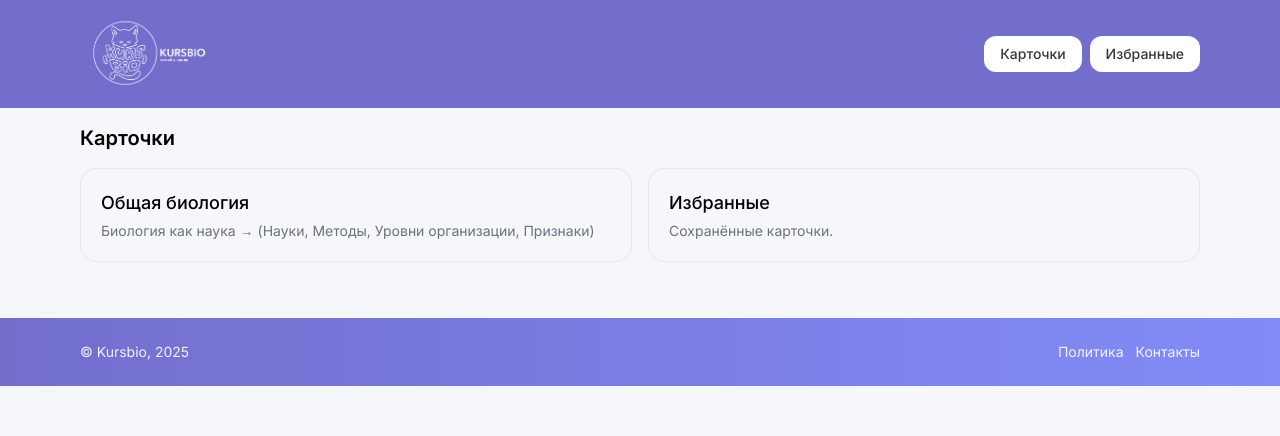
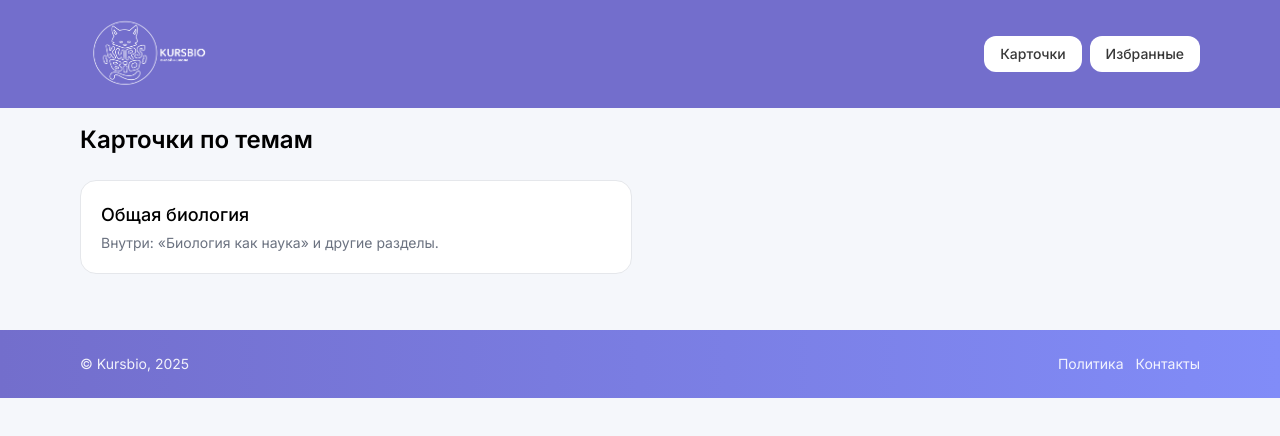
Before and after one commit to Cavor789/kursbio-flashcards, a Next.js app: page /cards in a window 1280 px wide. Shown: the top 436 px of the page. Built offline with nearby package versions, Linux system fonts and the light colour scheme.

Commit message:
Update page.tsx

```diff
--- a/app/cards/page.tsx
+++ b/app/cards/page.tsx
@@ -1,18 +1,26 @@
+import Link from 'next/link';
+
 export default function CardsIndex() {
   return (
-    <section className="space-y-4">
-      <h1 className="text-xl font-semibold">Карточки</h1>
-      <div className="grid gap-4 sm:grid-cols-2">
-        <a href="/cards/bio" className="p-5 rounded-2xl border hover:shadow block">
+    <section className="space-y-6">
+      <h1 className="text-2xl font-semibold">Карточки по темам</h1>
+
+      <div className="grid grid-cols-1 md:grid-cols-2 gap-4">
+        {/* Общая биология */}
+        <Link href="/biology" className="block p-5 rounded-2xl border hover:shadow bg-white">
           <div className="text-lg font-medium">Общая биология</div>
           <div className="text-sm text-gray-500 mt-1">
-            Биология как наука → (Науки, Методы, Уровни организации, Признаки)
+            Внутри: «Биология как наука» и другие разделы.
           </div>
-        </a>
-        <a href="/favorites" className="p-5 rounded-2xl border hover:shadow block">
-          <div className="text-lg font-medium">Избранные</div>
-          <div className="text-sm text-gray-500 mt-1">Сохранённые карточки.</div>
-        </a>
+        </Link>
+
+        {/* Место под будущие разделы (ботаника/цитология/анатомия) */}
+        {/* <Link href="/botany" className="block p-5 rounded-2xl border hover:shadow bg-white">
+          <div className="text-lg font-medium">Ботаника</div>
+          <div className="text-sm text-gray-500 mt-1">
+            Темы и карточки по ботанике.
+          </div>
+        </Link> */}
       </div>
     </section>
   );
```
